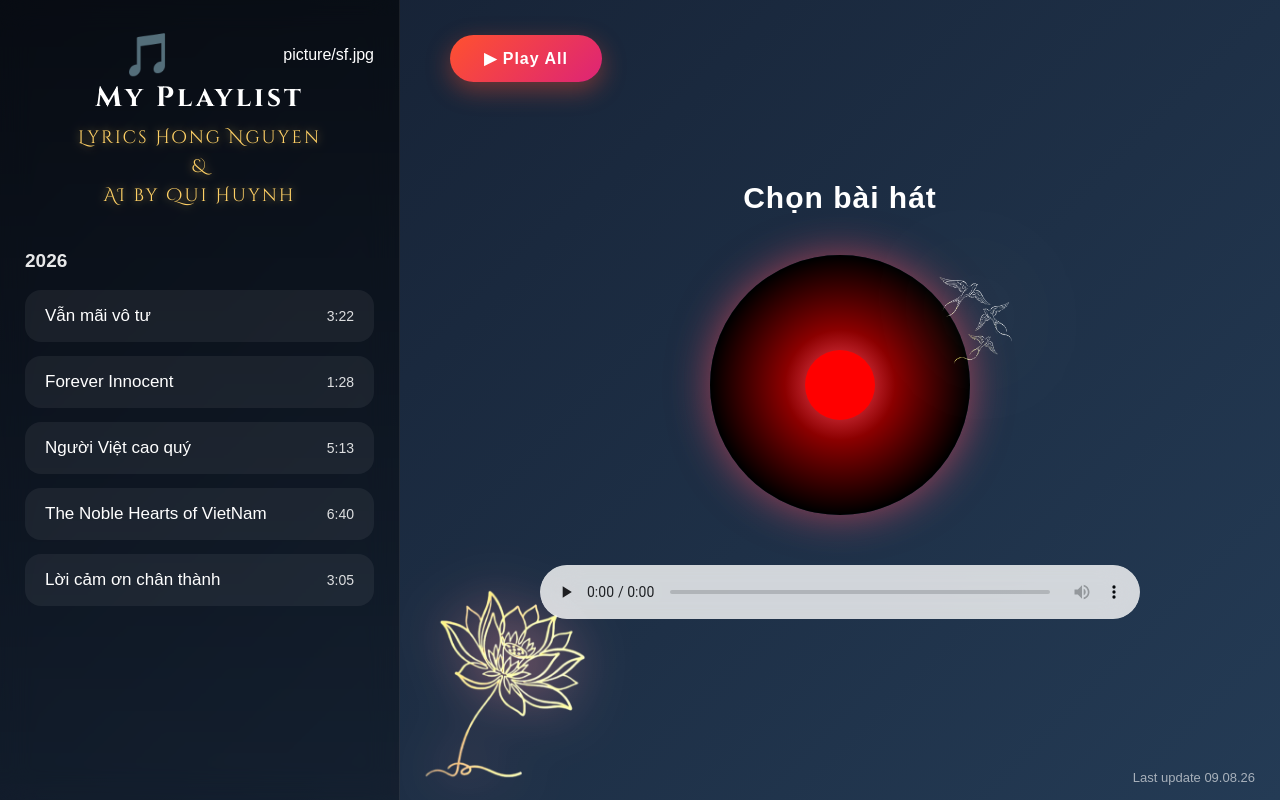
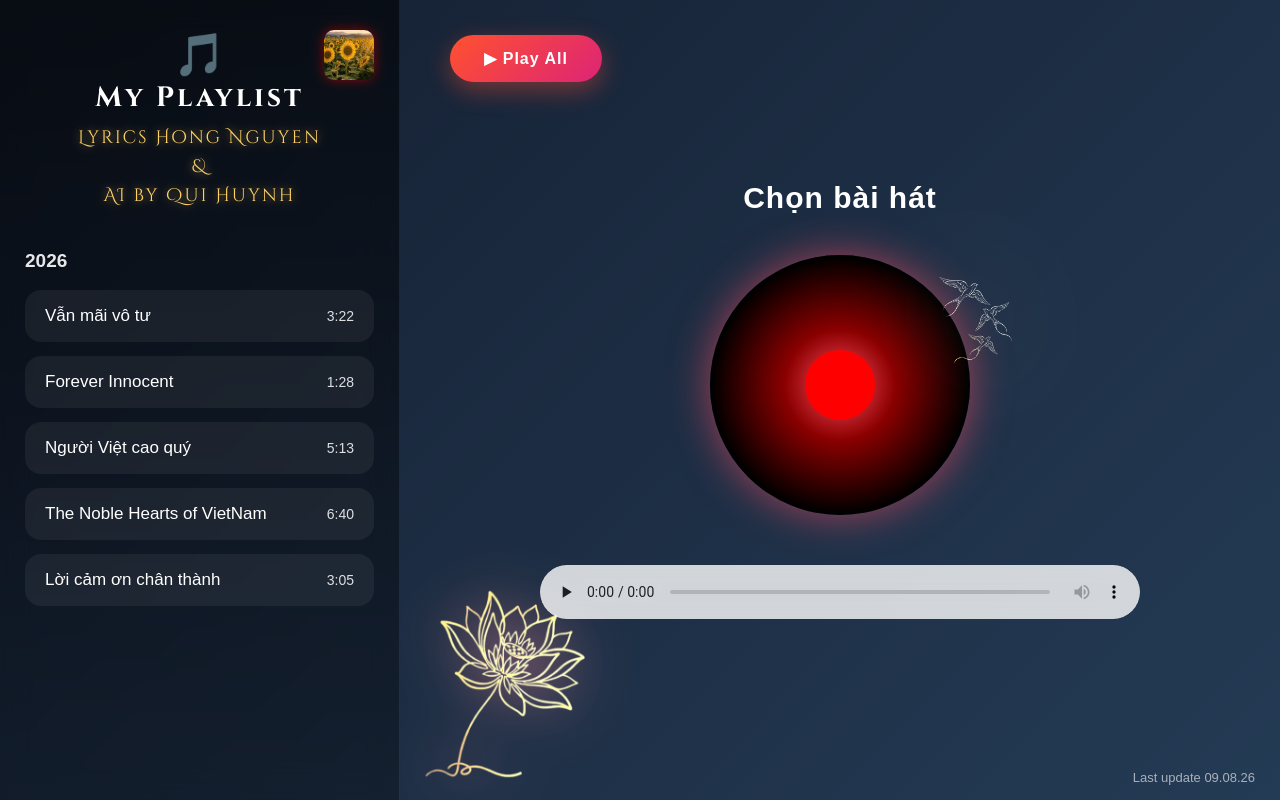
Before and after one commit to buuquang0009/Music-Playlist, a plain HTML site: page index.html in a window 1280 px wide. Drawn offline with Linux system fonts and the light colour scheme.

Commit message:
Fix image tag for profile avatar

```diff
--- a/index.html
+++ b/index.html
@@ -23,7 +23,7 @@
     <div class="profile">
         <div class="top-row">
             <div class="avatar">🎵</div>
-            picture/sf.jpg
+            <img src="picture/sf.jpg" class="top-image">
         </div>
 
         <h2>My Playlist</h2>
```
